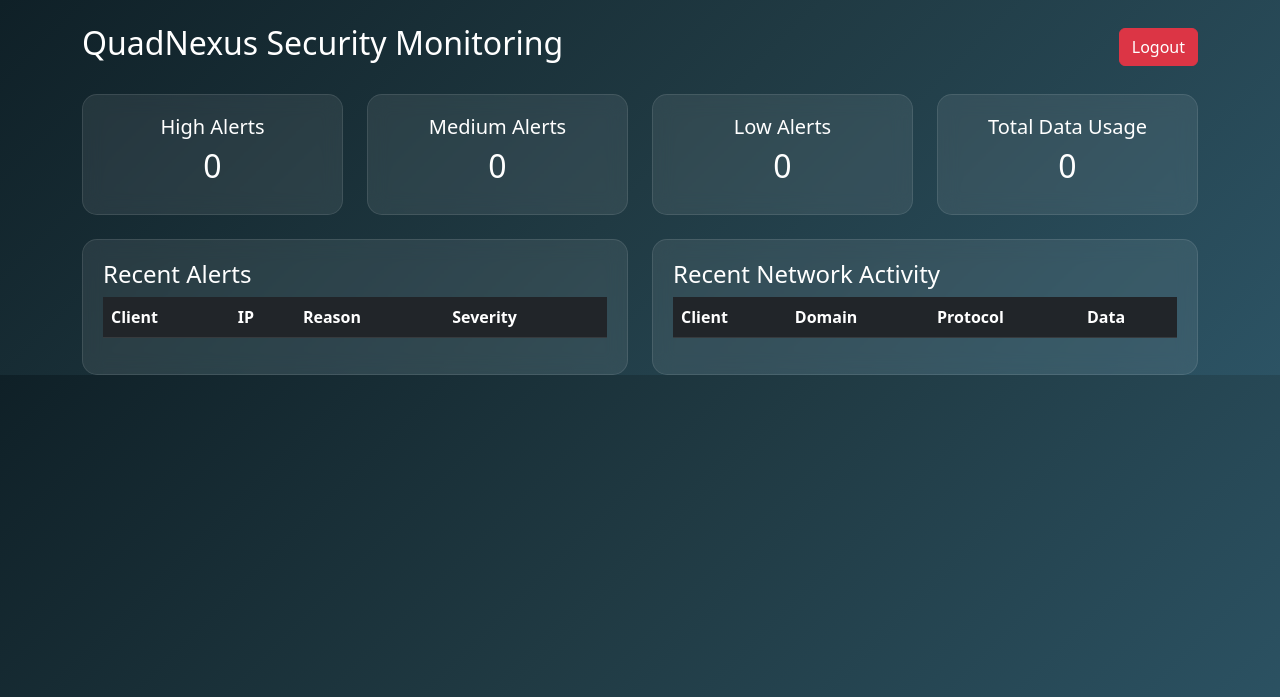
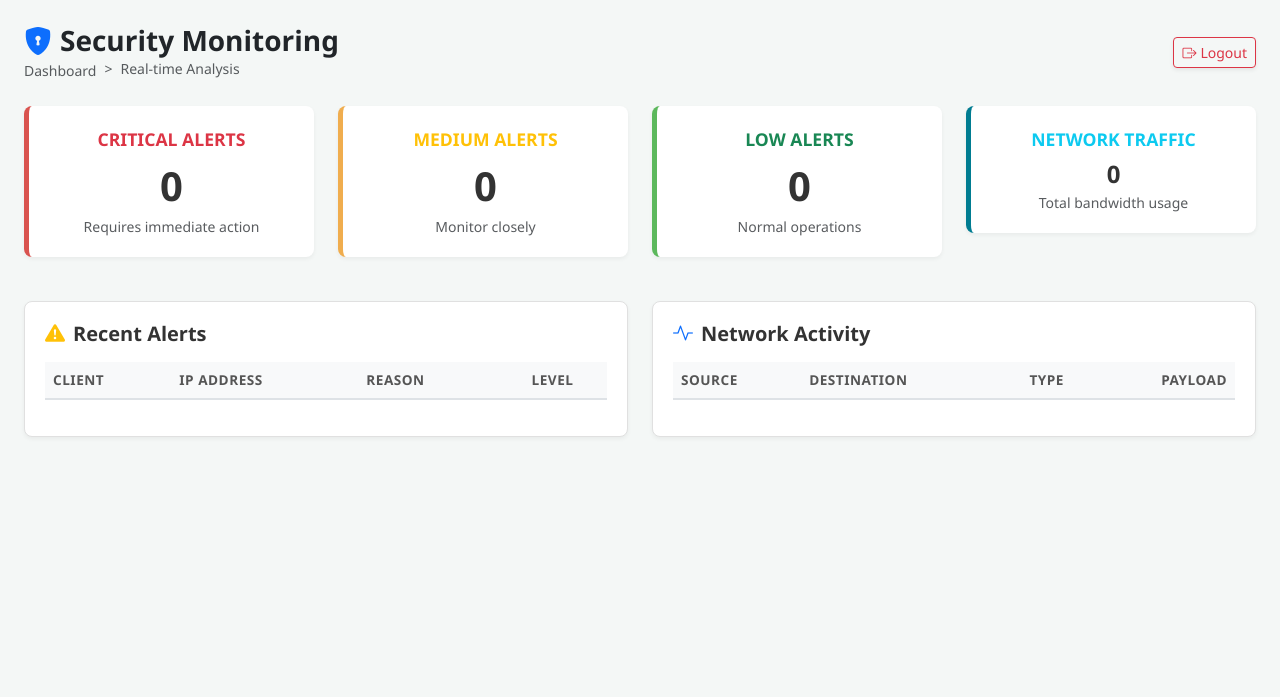
Before and after one commit to Mangi09/Network-Traffic-Administrator, a Flask app: template server/templates/dashboard.html in a window 1280 px wide. Shown: the top 697 px of the page. Run offline with Flask 3, Linux system fonts and the light colour scheme; the template is opened without the code that fills it, so the values that code supplies are empty.

Commit message:
changed UI to a lighter theme

```diff
--- a/server/templates/dashboard.html
+++ b/server/templates/dashboard.html
@@ -1,89 +1,209 @@
 <!DOCTYPE html>
 <html>
+
 <head>
     <title>QuadNexus Security Dashboard</title>
     <link href="https://cdn.jsdelivr.net/npm/bootstrap@5.3.0/dist/css/bootstrap.min.css" rel="stylesheet">
+    <link rel="stylesheet" href="https://cdn.jsdelivr.net/npm/bootstrap-icons@1.11.1/font/bootstrap-icons.css">
     <style>
         body {
-            background: linear-gradient(135deg, #0f2027, #203a43, #2c5364);
-            color: white;
+            background: #f4f7f6;
+            color: #333;
+            font-family: 'Segoe UI', Tahoma, Geneva, Verdana, sans-serif;
         }
-        .card-glass {
-            background: rgba(255,255,255,0.08);
-            backdrop-filter: blur(10px);
-            border-radius: 15px;
+
+        .card-custom {
+            background: white;
+            border-radius: 8px;
             padding: 20px;
-            border: 1px solid rgba(255,255,255,0.1);
+            border: 1px solid #e0e0e0;
+            box-shadow: 0 2px 4px rgba(0, 0, 0, 0.05);
+            margin-bottom: 20px;
         }
-        .severity-high { background: #b02a37; padding: 5px 10px; border-radius: 8px; }
-        .severity-medium { background: #d39e00; padding: 5px 10px; border-radius: 8px; }
-        .severity-low { background: #198754; padding: 5px 10px; border-radius: 8px; }
+
+        .card-title {
+            color: #444;
+            font-size: 1.1rem;
+            margin-bottom: 15px;
+            font-weight: 600;
+        }
+
+        .card-value {
+            font-size: 2.5rem;
+            font-weight: bold;
+            color: #333;
+        }
+
+        .severity-high {
+            background: #ffe6e6;
+            color: #d9534f;
+            padding: 4px 10px;
+            border-radius: 20px;
+            font-size: 0.8rem;
+            font-weight: 600;
+            border: 1px solid #d9534f;
+        }
+
+        .severity-medium {
+            background: #fff3e6;
+            color: #f0ad4e;
+            padding: 4px 10px;
+            border-radius: 20px;
+            font-size: 0.8rem;
+            font-weight: 600;
+            border: 1px solid #f0ad4e;
+        }
+
+        .severity-low {
+            background: #e6f7e6;
+            color: #5cb85c;
+            padding: 4px 10px;
+            border-radius: 20px;
+            font-size: 0.8rem;
+            font-weight: 600;
+            border: 1px solid #5cb85c;
+        }
+
+        .protocol-badge {
+            padding: 3px 8px;
+            border-radius: 4px;
+            font-size: 0.75rem;
+            font-weight: bold;
+            text-transform: uppercase;
+        }
+
+        .protocol-https {
+            background: #e3f2fd;
+            color: #1976d2;
+        }
+
+        .protocol-http {
+            background: #f3e5f5;
+            color: #7b1fa2;
+        }
+
+        .protocol-dns {
+            background: #e8f5e9;
+            color: #2e7d32;
+        }
+
+        .protocol-other {
+            background: #eeeeee;
+            color: #616161;
+        }
+
+        .client-name {
+            font-weight: 600;
+            color: #007c91;
+        }
+
+        .table thead th {
+            background-color: #f8f9fa;
+            border-bottom: 2px solid #dee2e6;
+            color: #555;
+            font-size: 0.85rem;
+            text-transform: uppercase;
+            letter-spacing: 0.5px;
+        }
+
+        .table tbody td {
+            vertical-align: middle;
+            font-size: 0.9rem;
+        }
+
+        .data-usage-high {
+            color: #d9534f;
+            font-weight: 600;
+        }
+
+        .data-usage-normal {
+            color: #555;
+        }
     </style>
 </head>
+
 <body>
 
-<div class="container mt-4">
-
+    <div class="container-fluid px-4 pt-4">
         <div class="d-flex justify-content-between align-items-center mb-4">
-        <h2>QuadNexus Security Monitoring</h2>
-        <a href="/logout" class="btn btn-danger">Logout</a>
+            <div>
+                <h3 class="fw-bold mb-0 text-dark"><i class="bi bi-shield-lock-fill me-2 text-primary"></i>Security
+                    Monitoring</h3>
+                <nav style="--bs-breadcrumb-divider: '>';" aria-label="breadcrumb">
+                    <ol class="breadcrumb mb-0">
+                        <li class="breadcrumb-item"><a href="#"
+                                class="text-decoration-none text-muted small">Dashboard</a></li>
+                        <li class="breadcrumb-item active small" aria-current="page">Real-time Analysis</li>
+                    </ol>
+                </nav>
+            </div>
+            <a href="/logout" class="btn btn-outline-danger btn-sm shadow-sm"><i
+                    class="bi bi-box-arrow-right me-1"></i>Logout</a>
         </div>
 
         <div class="row mb-4">
             <div class="col-md-3">
-            <div class="card-glass text-center">
-                <h5>High Alerts</h5>
-                <h2 id="high">0</h2>
+                <div class="card-custom text-center border-0" style="border-left: 5px solid #d9534f !important;">
+                    <div class="card-title text-danger small text-uppercase mb-1">Critical Alerts</div>
+                    <div class="card-value" id="high">0</div>
+                    <div class="text-muted small">Requires immediate action</div>
                 </div>
             </div>
             <div class="col-md-3">
-            <div class="card-glass text-center">
-                <h5>Medium Alerts</h5>
-                <h2 id="medium">0</h2>
+                <div class="card-custom text-center border-0" style="border-left: 5px solid #f0ad4e !important;">
+                    <div class="card-title text-warning small text-uppercase mb-1">Medium Alerts</div>
+                    <div class="card-value" id="medium">0</div>
+                    <div class="text-muted small">Monitor closely</div>
                 </div>
             </div>
             <div class="col-md-3">
-            <div class="card-glass text-center">
-                <h5>Low Alerts</h5>
-                <h2 id="low">0</h2>
+                <div class="card-custom text-center border-0" style="border-left: 5px solid #5cb85c !important;">
+                    <div class="card-title text-success small text-uppercase mb-1">Low Alerts</div>
+                    <div class="card-value" id="low">0</div>
+                    <div class="text-muted small">Normal operations</div>
                 </div>
             </div>
             <div class="col-md-3">
-            <div class="card-glass text-center">
-                <h5>Total Data Usage</h5>
-                <h2 id="usage">0</h2>
+                <div class="card-custom text-center border-0" style="border-left: 5px solid #007c91 !important;">
+                    <div class="card-title text-info small text-uppercase mb-1">Network Traffic</div>
+                    <div class="card-value fs-4" id="usage">0</div>
+                    <div class="text-muted small">Total bandwidth usage</div>
                 </div>
             </div>
         </div>
 
         <div class="row">
             <div class="col-md-6">
-            <div class="card-glass">
-                <h4>Recent Alerts</h4>
-                <table class="table table-dark table-striped">
+                <div class="card-custom">
+                    <h5 class="mb-3 fw-bold"><i class="bi bi-exclamation-triangle-fill text-warning me-2"></i>Recent
+                        Alerts</h5>
+                    <div class="table-responsive">
+                        <table class="table table-hover align-middle">
                             <thead>
                                 <tr>
                                     <th>Client</th>
-                            <th>IP</th>
+                                    <th>IP Address</th>
                                     <th>Reason</th>
-                            <th>Severity</th>
+                                    <th class="text-center">Level</th>
                                 </tr>
                             </thead>
                             <tbody id="alertsTable"></tbody>
                         </table>
                     </div>
                 </div>
+            </div>
 
             <div class="col-md-6">
-            <div class="card-glass">
-                <h4>Recent Network Activity</h4>
-                <table class="table table-dark table-striped">
+                <div class="card-custom">
+                    <h5 class="mb-3 fw-bold"><i class="bi bi-activity text-primary me-2"></i>Network Activity</h5>
+                    <div class="table-responsive">
+                        <table class="table table-hover align-middle">
                             <thead>
                                 <tr>
-                            <th>Client</th>
-                            <th>Domain</th>
-                            <th>Protocol</th>
-                            <th>Data</th>
+                                    <th>Source</th>
+                                    <th>Destination</th>
+                                    <th class="text-center">Type</th>
+                                    <th class="text-end">Payload</th>
                                 </tr>
                             </thead>
                             <tbody id="logsTable"></tbody>
@@ -91,10 +211,19 @@
                     </div>
                 </div>
             </div>
+        </div>
 
     </div>
 
     <script>
+        function formatBytes(bytes) {
+            if (bytes === 0) return '0 B';
+            const k = 1024;
+            const sizes = ['B', 'KB', 'MB', 'GB', 'TB'];
+            const i = Math.floor(Math.log(bytes) / Math.log(k));
+            return parseFloat((bytes / Math.pow(k, i)).toFixed(2)) + ' ' + sizes[i];
+        }
+
         async function loadData() {
             const response = await fetch("/api/summary");
             const data = await response.json();
@@ -102,7 +231,7 @@ async function loadData() {
             document.getElementById("high").innerText = data.high;
             document.getElementById("medium").innerText = data.medium;
             document.getElementById("low").innerText = data.low;
-    document.getElementById("usage").innerText = data.total_usage + " bytes";
+            document.getElementById("usage").innerText = formatBytes(data.total_usage);
 
             const alertsTable = document.getElementById("alertsTable");
             alertsTable.innerHTML = "";
@@ -110,10 +239,10 @@ async function loadData() {
             data.recent_alerts.forEach(a => {
                 alertsTable.innerHTML += `
             <tr>
-                <td>${a.client}</td>
-                <td>${a.ip}</td>
-                <td>${a.reason}</td>
-                <td><span class="severity-${a.severity.toLowerCase()}">${a.severity}</span></td>
+                <td><span class="client-name">${a.client}</span></td>
+                <td class="text-muted small">${a.ip}</td>
+                <td class="small">${a.reason}</td>
+                <td class="text-center"><span class="severity-${a.severity.toLowerCase()}">${a.severity}</span></td>
             </tr>
         `;
             });
@@ -122,12 +251,15 @@ async function loadData() {
             logsTable.innerHTML = "";
 
             data.recent_logs.forEach(l => {
+                const protocolClass = `protocol-${(l.protocol || 'other').toLowerCase()}`;
+                const dataUsageClass = l.bytes > 1000000 ? 'data-usage-high' : 'data-usage-normal';
+
                 logsTable.innerHTML += `
             <tr>
-                <td>${l.client}</td>
-                <td>${l.domain}</td>
-                <td>${l.protocol}</td>
-                <td>${l.bytes}</td>
+                <td><span class="client-name">${l.client}</span></td>
+                <td class="text-truncate small" style="max-width: 200px;" title="${l.domain}">${l.domain}</td>
+                <td class="text-center"><span class="protocol-badge ${protocolClass}">${l.protocol}</span></td>
+                <td class="text-end ${dataUsageClass}">${formatBytes(l.bytes)}</td>
             </tr>
         `;
             });
--- a/server/templates/login.html
+++ b/server/templates/login.html
@@ -4,31 +4,33 @@
     <title>QuadNexus Login</title>
     <link href="https://cdn.jsdelivr.net/npm/bootstrap@5.3.0/dist/css/bootstrap.min.css" rel="stylesheet">
 </head>
-<body class="bg-dark d-flex justify-content-center align-items-center vh-100">
+<body style="background: #f4f7f6;" class="d-flex justify-content-center align-items-center vh-100">
 
-<div class="card p-4 bg-secondary text-light shadow" style="width: 360px;">
-    <h2 class="text-center mb-2">QuadNexus</h2>
-    <p class="text-center mb-4">Admin Login</p>
+<div class="card p-4 bg-white text-dark shadow-sm" style="width: 360px; border: 1px solid #e0e0e0; border-radius: 8px;">
+    <h2 class="text-center mb-2" style="color: #007c91; font-weight: bold;">QuadNexus</h2>
+    <p class="text-center mb-4 text-muted">Admin Login</p>
 
     {% if error %}
-        <div class="alert alert-danger text-center">
+        <div class="alert alert-danger text-center py-2 small">
             {{ error }}
         </div>
     {% endif %}
 
     <form method="POST">
         <div class="mb-3">
-            <input type="text" name="username" class="form-control" placeholder="Username" required>
+            <label class="form-label small text-muted mb-1">Username</label>
+            <input type="text" name="username" class="form-control" placeholder="Enter username" required>
         </div>
 
         <div class="mb-3 position-relative">
-            <input type="password" id="password" name="password" class="form-control" placeholder="Password" required>
-            <span onclick="togglePassword()" style="position:absolute; right:15px; top:50%; transform:translateY(-50%); cursor:pointer;">
+            <label class="form-label small text-muted mb-1">Password</label>
+            <input type="password" id="password" name="password" class="form-control" placeholder="Enter password" required>
+            <span onclick="togglePassword()" style="position:absolute; right:15px; top:38px; cursor:pointer; color: #666;">
                 👁
             </span>
         </div>
 
-        <button type="submit" class="btn btn-dark w-100">Login</button>
+        <button type="submit" class="btn w-100 mt-2" style="background-color: #007c91; color: white;">Login</button>
     </form>
 </div>
 
```
Lines whose indentation alone changed are shown as unchanged.
